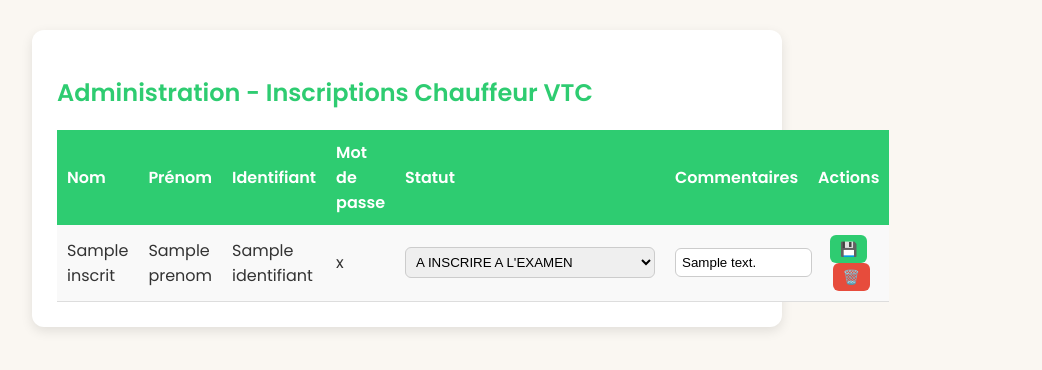
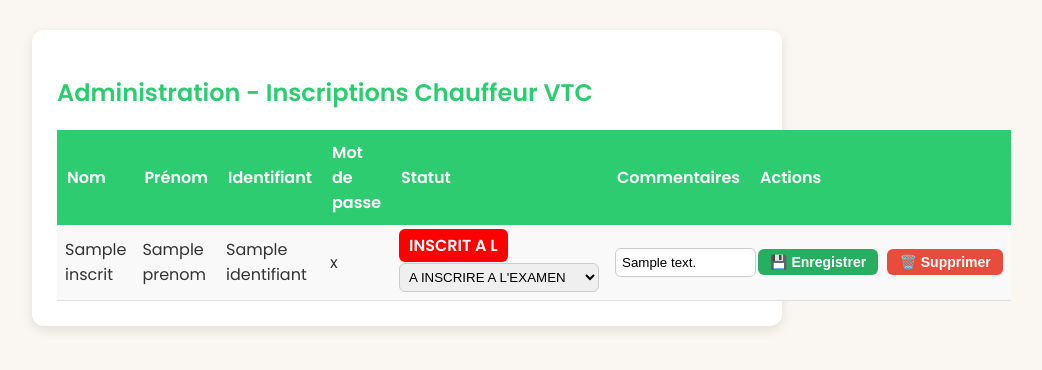
Before and after one commit to integraleacademy/vtc, a Flask app: template templates/admin.html in a window 1280 px wide. Shown: the part 130-500 px from the top of the page, without its empty margins (233-1275 px from the left). Run offline with Flask 3, Linux system fonts and the light colour scheme; the template is opened without the code that fills it: most values are stand-ins (such as "Sample title", 1, 10 or a date in 2020); parts of the project's set-up code (start-up, migrations or seed data) failed here and were passed over.

Commit message:
Update admin.html

```diff
--- a/templates/admin.html
+++ b/templates/admin.html
@@ -3,44 +3,50 @@
 {% block content %}
     <h2 style="margin-bottom:20px;">Administration - Inscriptions Chauffeur VTC</h2>
     <table style="width:100%; border-collapse:collapse;">
-        <tr>
-            <th>Nom</th>
-            <th>Prénom</th>
-            <th>Identifiant</th>
-            <th>Mot de passe</th>
-            <th>Statut</th>
-            <th>Commentaires</th>
-            <th>Actions</th>
+        <tr style="background:#F4C45A; color:black;">
+            <th style="padding:10px;">Nom</th>
+            <th style="padding:10px;">Prénom</th>
+            <th style="padding:10px;">Identifiant</th>
+            <th style="padding:10px;">Mot de passe</th>
+            <th style="padding:10px;">Statut</th>
+            <th style="padding:10px;">Commentaires</th>
+            <th style="padding:10px;">Actions</th>
         </tr>
         {% for inscrit in inscrits %}
-        <tr>
+        <tr style="border-bottom:1px solid #ddd;">
             <form method="POST">
-                <td style="padding:10px;">{{ inscrit.nom }}</td>
-                <td style="padding:10px;">{{ inscrit.prenom }}</td>
-                <td style="padding:10px;">{{ inscrit.identifiant }}</td>
-                <td style="padding:10px;">{{ inscrit.motdepasse }}</td>
-                <td style="padding:10px;">
-                    <select name="statut" style="min-width:250px; padding:6px; border-radius:6px;">
-                        <option value="A INSCRIRE A L'EXAMEN" {% if inscrit.statut == "A INSCRIRE A L'EXAMEN" %}selected{% endif %} style="color:red;">
-                            A INSCRIRE A L'EXAMEN
-                        </option>
-                        <option value="INSCRIT A L'EXAMEN" {% if inscrit.statut == "INSCRIT A L'EXAMEN" %}selected{% endif %} style="color:green;">
-                            INSCRIT A L'EXAMEN
-                        </option>
+                <td style="padding:8px;">{{ inscrit.nom }}</td>
+                <td style="padding:8px;">{{ inscrit.prenom }}</td>
+                <td style="padding:8px;">{{ inscrit.identifiant }}</td>
+                <td style="padding:8px;">{{ inscrit.motdepasse }}</td>
+                <td style="padding:8px;">
+                    {% if inscrit.statut == "INSCRIT A L'EXAMEN" %}
+                        <span style="background:green;color:white;padding:5px 10px;border-radius:6px;font-weight:bold;">
+                            {{ inscrit.statut }}
+                        </span>
+                    {% else %}
+                        <span style="background:red;color:white;padding:5px 10px;border-radius:6px;font-weight:bold;">
+                            {{ inscrit.statut }}
+                        </span>
+                    {% endif %}
+                    <br>
+                    <select name="statut" style="margin-top:5px; padding:5px; border-radius:6px; min-width:200px;">
+                        <option value="A INSCRIRE A L'EXAMEN" {% if inscrit.statut == "A INSCRIRE A L'EXAMEN" %}selected{% endif %}>A INSCRIRE A L'EXAMEN</option>
+                        <option value="INSCRIT A L'EXAMEN" {% if inscrit.statut == "INSCRIT A L'EXAMEN" %}selected{% endif %}>INSCRIT A L'EXAMEN</option>
                     </select>
                 </td>
-                <td style="padding:10px;">
-                    <input type="text" name="commentaire" value="{{ inscrit.commentaire }}" style="width:100%; padding:6px;">
+                <td style="padding:8px;">
+                    <input type="text" name="commentaire" value="{{ inscrit.commentaire }}" placeholder="Ajouter un commentaire" style="width:100%;padding:6px;">
                 </td>
-                <td style="text-align:center; padding:10px;">
+                <td style="padding:8px; white-space:nowrap;">
                     <input type="hidden" name="index" value="{{ loop.index0 }}">
                     <button type="submit" name="action" value="save"
-                            style="background:#2ecc71; border:none; padding:6px 10px; border-radius:6px; cursor:pointer; font-size:14px;">
-                        💾
+                            style="background:#27ae60;color:white;border:none;padding:5px 12px;border-radius:6px;cursor:pointer;font-size:14px;margin-right:5px;">
+                        💾 Enregistrer
                     </button>
                     <button type="submit" name="action" value="delete"
-                            style="background:#e74c3c; border:none; padding:6px 10px; border-radius:6px; cursor:pointer; font-size:14px; margin-left:5px;">
-                        🗑️
+                            style="background:#e74c3c;color:white;border:none;padding:5px 12px;border-radius:6px;cursor:pointer;font-size:14px;">
+                        🗑️ Supprimer
                     </button>
                 </td>
             </form>
```
